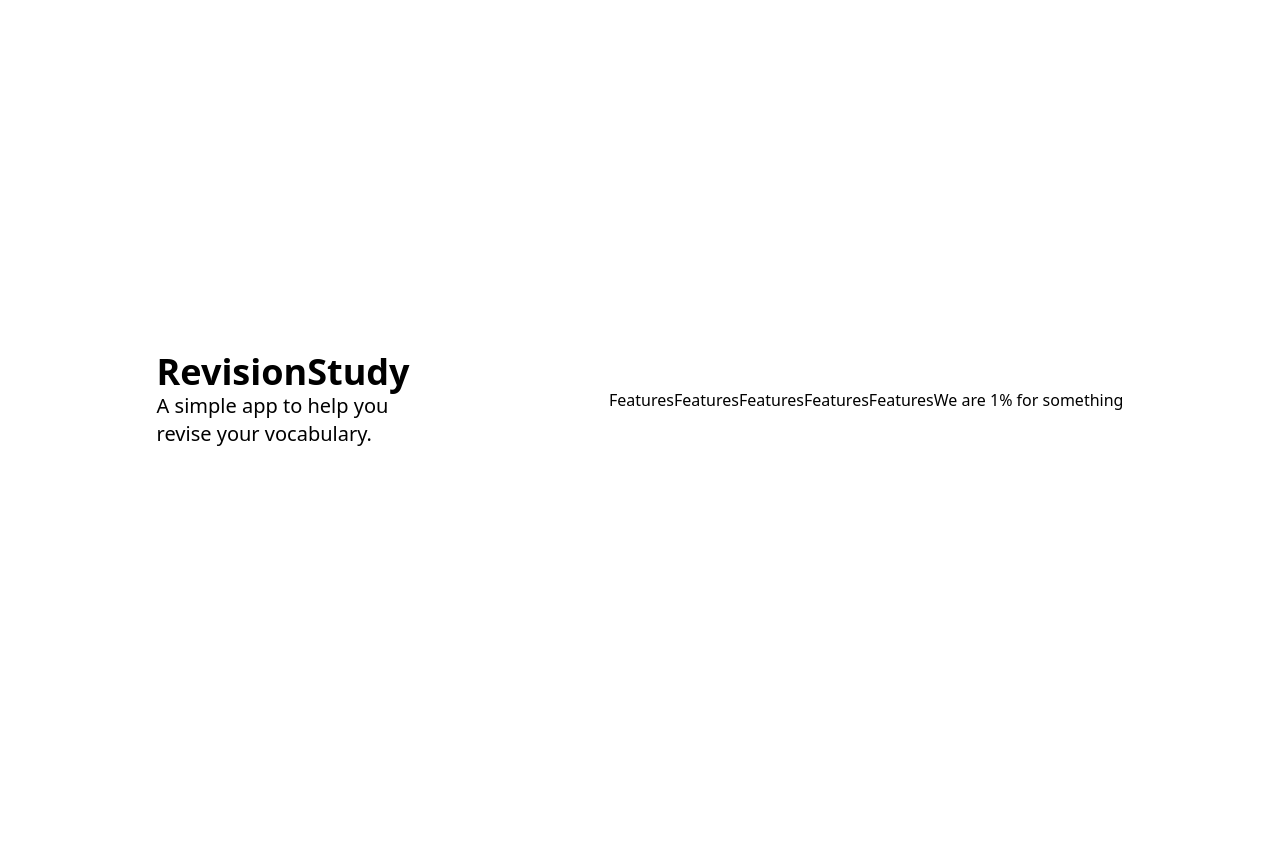
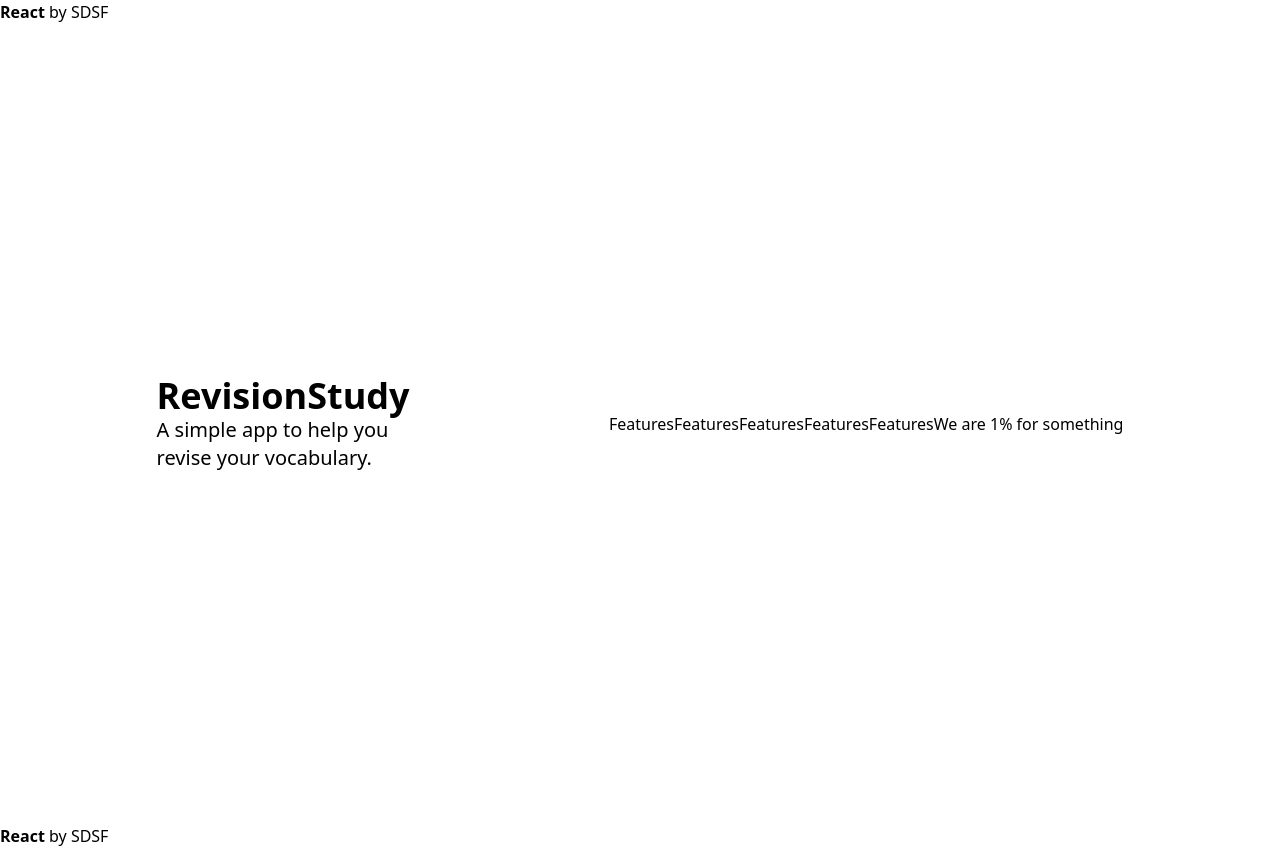
Before and after one commit to eriicafes/revision-study-client, a Next.js app: page / in a window 1280 px wide. Before the commit the page ends 800 px from the top, so only its background shows below. Built offline with nearby package versions, Linux system fonts and the light colour scheme.

Commit message:
Add Footer and Header components

```diff
--- /dev/null
+++ b/src/components/Footer.tsx
@@ -0,0 +1,15 @@
+const Footer = () => {
+  return (
+    <footer className="footer">
+      <div className="container">
+        <div className="content has-text-centered">
+          <p>
+            <strong>React</strong> by <a href="">SDSF</a>
+          </p>
+        </div>
+      </div>
+    </footer>
+  );
+};
+
+export default Footer;
--- /dev/null
+++ b/src/components/Header.tsx
@@ -0,0 +1,15 @@
+const Header = () => {
+  return (
+    <footer className="footer">
+      <div className="container">
+        <div className="content has-text-centered">
+          <p>
+            <strong>React</strong> by <a href="">SDSF</a>
+          </p>
+        </div>
+      </div>
+    </footer>
+  );
+};
+
+export default Header;
--- a/src/pages/index.tsx
+++ b/src/pages/index.tsx
@@ -1,5 +1,7 @@
-import type { NextPage } from 'next'
-import Head from 'next/head'
+import type { NextPage } from "next";
+import Head from "next/head";
+import Header from "~/components/Header";
+import Footer from "~/components/Footer";
 
 const Home: NextPage = () => {
   return (
@@ -9,32 +11,29 @@ const Home: NextPage = () => {
         <meta name="description" content="Generated by create next app" />
         <link rel="icon" href="/favicon.ico" />
       </Head>
-
+      <Header />
       <main className="min-h-screen flex justify-center items-center">
-        <section className='flex'>
+        <section className="flex">
           <div className="flex-1">
-          <h1 className="text-4xl font-bold">RevisionStudy</h1>
-          <p className="text-xl">
-            A simple app to help you revise your vocabulary.
-          </p>
+            <h1 className="text-4xl font-bold">RevisionStudy</h1>
+            <p className="text-xl">
+              A simple app to help you revise your vocabulary.
+            </p>
           </div>
-          <div className="hero_img flex-1">
-
-          </div>
+          <div className="hero_img flex-1"></div>
         </section>
-        <section className='flex'>
+        <section className="flex">
           <div className="">Features</div>
           <div className="">Features</div>
           <div className="">Features</div>
           <div className="">Features</div>
           <div className="">Features</div>
         </section>
-        <div className="banner_sect">
-          We are 1% for something
-        </div>
+        <div className="banner_sect">We are 1% for something</div>
       </main>
+      <Footer />
     </div>
-  )
-}
+  );
+};
 
-export default Home
+export default Home;
```
